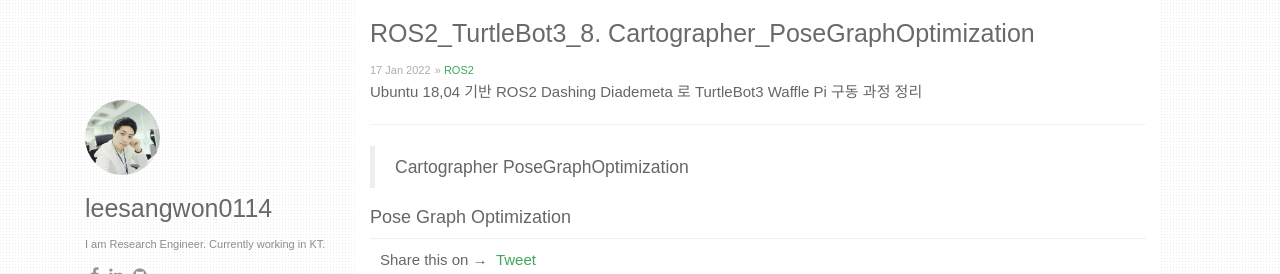
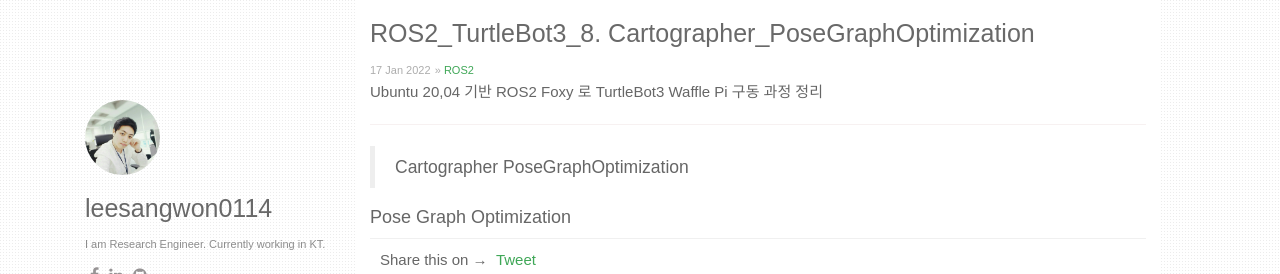
Before and after one commit to leesangwon0114/leesangwon0114.github.io, a Jekyll site: the page built from _posts/2022-01-17-ROS2_TurtleBot3_8.Cartographer_PoseGraphOptimization.markdown, in a window 1280 px wide. Shown: the top 274 px of the page. Built offline with Jekyll 4.4.1, drawn with Linux system fonts in a browser that asks for light colours; nearby versions of some CDN libraries; comment, search, counter and statistics services are not loaded.

Commit message:
modify 20.04

```diff
--- a/_posts/2022-01-12-ROS2_TurtleBot3_4.SLAM 기초.markdown
+++ b/_posts/2022-01-12-ROS2_TurtleBot3_4.SLAM 기초.markdown
@@ -6,7 +6,7 @@ categories: [ROS2]
 use_math: true
 ---
 
-Ubuntu 18,04 기반 ROS2 Dashing Diademeta 로 TurtleBot3 Waffle Pi 구동 과정 정리
+Ubuntu 20,04 기반 ROS2 Foxy 로 TurtleBot3 Waffle Pi 구동 과정 정리
 
 ---
 
--- a/_posts/2022-01-13-ROS2_TurtleBot3_5.Cartographer.markdown
+++ b/_posts/2022-01-13-ROS2_TurtleBot3_5.Cartographer.markdown
@@ -6,7 +6,7 @@ categories: [ROS2]
 use_math: true
 ---
 
-Ubuntu 18,04 기반 ROS2 Dashing Diademeta 로 TurtleBot3 Waffle Pi 구동 과정 정리
+Ubuntu 20,04 기반 ROS2 Foxy 로 TurtleBot3 Waffle Pi 구동 과정 정리
 
 ---
 
--- a/_posts/2022-01-14-ROS2_TurtleBot3_6.Cartographer_LocalSLAM.markdown
+++ b/_posts/2022-01-14-ROS2_TurtleBot3_6.Cartographer_LocalSLAM.markdown
@@ -6,7 +6,7 @@ categories: [ROS2]
 use_math: true
 ---
 
-Ubuntu 18,04 기반 ROS2 Dashing Diademeta 로 TurtleBot3 Waffle Pi 구동 과정 정리
+Ubuntu 20,04 기반 ROS2 Foxy 로 TurtleBot3 Waffle Pi 구동 과정 정리
 
 ---
 
--- a/_posts/2022-01-17-ROS2_TurtleBot3_7.Cartographer_GlobalSLAM.markdown
+++ b/_posts/2022-01-17-ROS2_TurtleBot3_7.Cartographer_GlobalSLAM.markdown
@@ -6,7 +6,7 @@ categories: [ROS2]
 use_math: true
 ---
 
-Ubuntu 18,04 기반 ROS2 Dashing Diademeta 로 TurtleBot3 Waffle Pi 구동 과정 정리
+Ubuntu 20,04 기반 ROS2 Foxy 로 TurtleBot3 Waffle Pi 구동 과정 정리
 
 ---
 
--- a/_posts/2022-01-17-ROS2_TurtleBot3_8.Cartographer_PoseGraphOptimization.markdown
+++ b/_posts/2022-01-17-ROS2_TurtleBot3_8.Cartographer_PoseGraphOptimization.markdown
@@ -6,7 +6,7 @@ categories: [ROS2]
 use_math: true
 ---
 
-Ubuntu 18,04 기반 ROS2 Dashing Diademeta 로 TurtleBot3 Waffle Pi 구동 과정 정리
+Ubuntu 20,04 기반 ROS2 Foxy 로 TurtleBot3 Waffle Pi 구동 과정 정리
 
 ---
 
--- a/_posts/2022-01-17-ROS2_TurtleBot3_9.SLAM구동.markdown
+++ b/_posts/2022-01-17-ROS2_TurtleBot3_9.SLAM구동.markdown
@@ -6,7 +6,7 @@ categories: [ROS2]
 use_math: true
 ---
 
-Ubuntu 18,04 기반 ROS2 Dashing Diademeta 로 TurtleBot3 Waffle Pi 구동 과정 정리
+Ubuntu 20,04 기반 ROS2 Foxy 로 TurtleBot3 Waffle Pi 구동 과정 정리
 
 ---
 
```
